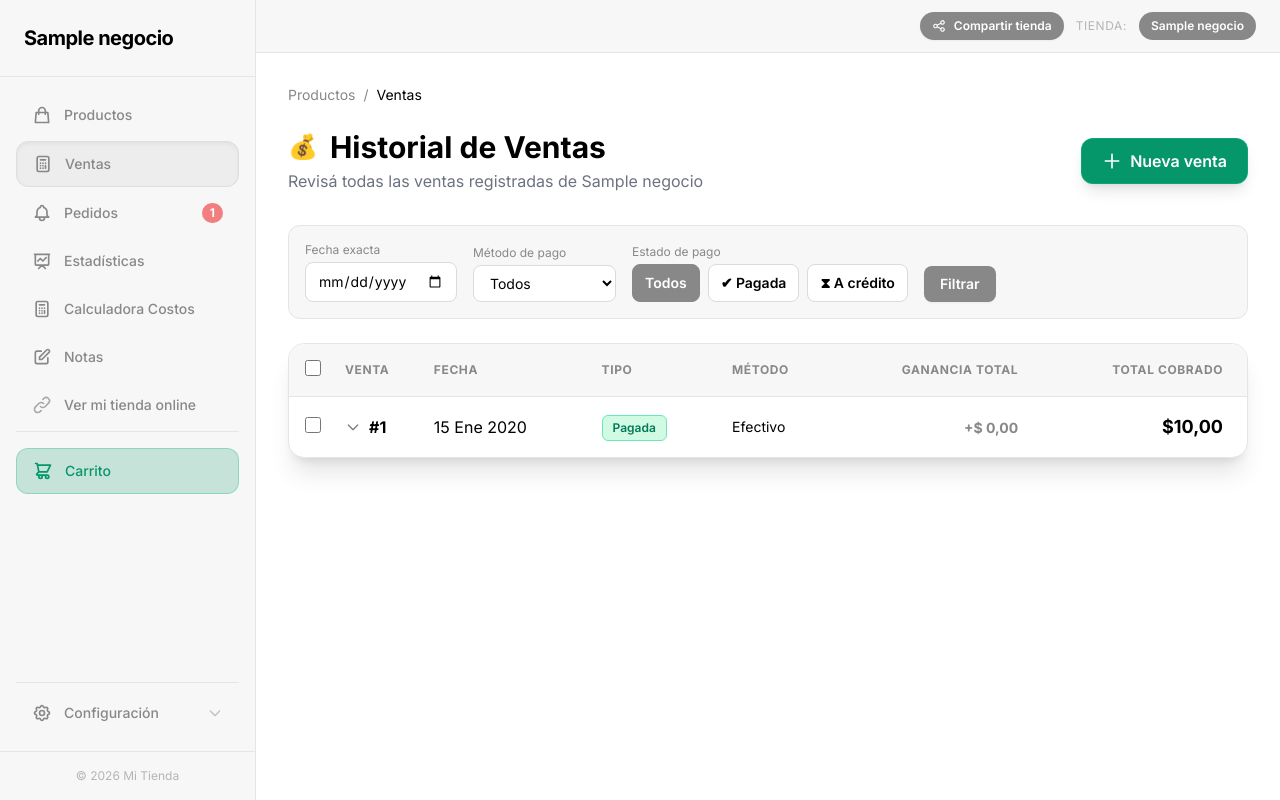
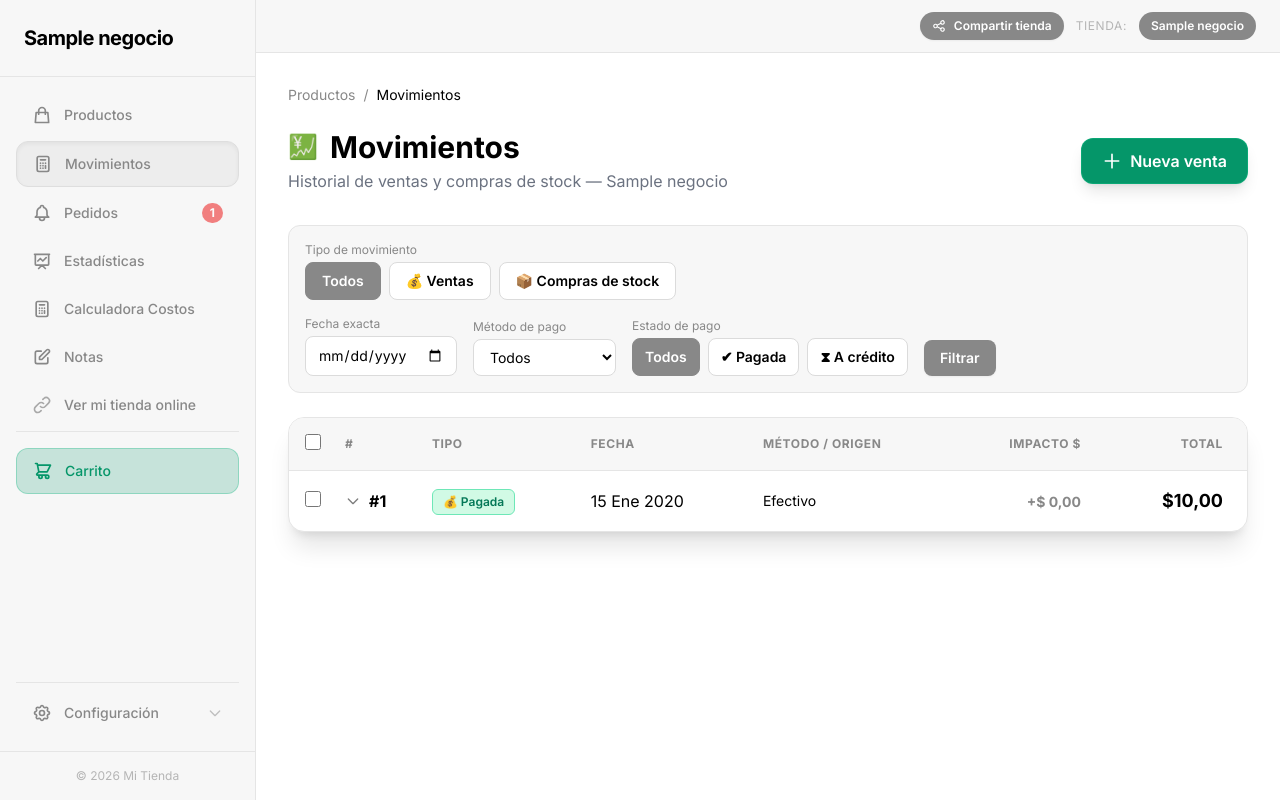
Before and after one commit to Maxii9/Dulce_Detalle, a Django app: page /1/gestion/ventas/ in a window 1280 px wide. Run offline with Django 5.2, Linux system fonts and the light colour scheme; a user stored in the database is signed in; tables that the repository leaves empty hold one stand-in row (values such as "Sample post"); grey boxes marked "Sample" are stand-in pictures; some libraries are stand-ins or nearby versions.

Commit message:
feat: Movimientos - registro de compras de stock como egresos negativos

```diff
--- a/dulce_detalle/app/templates/base.html
+++ b/dulce_detalle/app/templates/base.html
@@ -160,7 +160,7 @@
         Productos
       </a>
 
-      <!-- Ventas -->
+      <!-- Movimientos -->
       <a href="{% url 'lista_ventas' slug=negocio.slug %}"
         class="flex items-center gap-3 px-4 py-3 rounded-xl font-medium text-sm transition-all
                 {% if 'venta' in current_view %}bg-nav-active-bg text-nav-active-text border border-nav-active-border shadow-inner{% else %}text-sidebar-text hover:bg-nav-hover-bg hover:text-nav-hover-text{% endif %}">
@@ -168,7 +168,7 @@
           <path stroke-linecap="round" stroke-linejoin="round" stroke-width="2"
             d="M9 7h6m0 10v-3m-3 3h.01M9 17h.01M9 14h.01M12 14h.01M15 11h.01M12 11h.01M9 11h.01M7 21h10a2 2 0 002-2V5a2 2 0 00-2-2H7a2 2 0 00-2 2v14a2 2 0 002 2z" />
         </svg>
-        Ventas
+        Movimientos
       </a>
 
       <!-- Pedidos -->
--- a/dulce_detalle/app/templates/ventas/lista.html
+++ b/dulce_detalle/app/templates/ventas/lista.html
@@ -1,6 +1,6 @@
 {% extends "base.html" %}
 
-{% block title %}Historial de Ventas — {{ negocio.nombre }}{% endblock %}
+{% block title %}Movimientos — {{ negocio.nombre }}{% endblock %}
 
 {% block content %}
 
@@ -8,17 +8,17 @@
 <div class="flex items-center gap-2 text-sm text-content-label mb-6">
   <a href="{% url 'lista_productos' slug=negocio.slug %}" class="hover:text-emerald-400 transition-all">Productos</a>
   <span>/</span>
-  <span class="text-content-value">Ventas</span>
+  <span class="text-content-value">Movimientos</span>
 </div>
 
 <!-- Encabezado -->
 <div class="mb-8 flex flex-col sm:flex-row items-center justify-between gap-4">
   <div class="text-center sm:text-left">
     <h1 class="text-3xl font-bold text-content-title flex items-center justify-center sm:justify-start gap-3">
-      <span class="text-2xl">💰</span>
-      Historial de Ventas
+      <span class="text-2xl">💹</span>
+      Movimientos
     </h1>
-    <p class="text-content-subtitle mt-1">Revisá todas las ventas registradas de {{ negocio.nombre }}</p>
+    <p class="text-content-subtitle mt-1">Historial de ventas y compras de stock — {{ negocio.nombre }}</p>
   </div>
   <div class="w-full sm:w-auto">
     <a href="{% url 'nueva_venta' slug=negocio.slug %}"
@@ -33,18 +33,42 @@
 
 {% if not ventas %}
 <div class="bg-card-bg rounded-2xl border border-card-border p-16 text-center shadow-xl">
-  <span class="text-6xl opacity-30">🧾</span>
-  <h2 class="text-xl font-semibold text-content-title mt-4">Aún no hay ventas registradas</h2>
-  <p class="text-content-subtitle mt-2">Agregá productos al carrito y generá tu primera venta.</p>
+  <span class="text-6xl opacity-30">💹</span>
+  <h2 class="text-xl font-semibold text-content-title mt-4">Aún no hay movimientos registrados</h2>
+  <p class="text-content-subtitle mt-2">Registrá ventas o actualizá el stock de productos para ver movimientos aquí.</p>
 </div>
 {% else %}
 
 <!-- Filtros -->
 <form method="get" class="mb-6 flex flex-wrap items-end gap-4 bg-form-bg p-4 rounded-xl border border-form-border">
+  <!-- Tipo de movimiento (nuevo) -->
+  <div class="w-full">
+    <label class="block text-xs text-content-label mb-1">Tipo de movimiento</label>
+    <div class="flex flex-wrap gap-2">
+      <a href="?fecha={{ filtro_fecha }}&metodo={{ filtro_metodo }}&tipo={{ filtro_tipo }}&movimiento="
+        class="px-4 py-2 rounded-lg text-sm font-semibold border transition-all
+          {% if not filtro_movimiento %}bg-sidebar-text text-white border-sidebar-text{% else %}bg-input-bg text-input-text border-input-border hover:border-sidebar-text{% endif %}">
+        Todos
+      </a>
+      <a href="?fecha={{ filtro_fecha }}&metodo={{ filtro_metodo }}&tipo={{ filtro_tipo }}&movimiento=venta"
+        class="px-4 py-2 rounded-lg text-sm font-semibold border transition-all flex items-center gap-1.5
+          {% if filtro_movimiento == 'venta' %}bg-emerald-500 text-white border-emerald-500{% else %}bg-input-bg text-input-text border-input-border hover:border-emerald-400{% endif %}">
+        💰 Ventas
+      </a>
+      <a href="?fecha={{ filtro_fecha }}&metodo={{ filtro_metodo }}&tipo=&movimiento=compra_stock"
+        class="px-4 py-2 rounded-lg text-sm font-semibold border transition-all flex items-center gap-1.5
+          {% if filtro_movimiento == 'compra_stock' %}bg-red-500 text-white border-red-500{% else %}bg-input-bg text-input-text border-input-border hover:border-red-400{% endif %}">
+        📦 Compras de stock
+      </a>
+    </div>
+  </div>
+
   <div class="w-full sm:w-auto">
     <label class="block text-xs text-content-label mb-1">Fecha exacta</label>
     <input type="date" name="fecha" value="{{ filtro_fecha }}" class="w-full bg-input-bg border border-input-border text-sm text-input-text rounded-lg px-3 py-2 focus:outline-none focus:border-input-focus transition-all">
   </div>
+
+  {% if filtro_movimiento != 'compra_stock' %}
   <div class="w-full sm:w-auto">
     <label class="block text-xs text-content-label mb-1">Método de pago</label>
     <select name="metodo" class="w-full bg-input-bg border border-input-border text-sm text-input-text rounded-lg px-3 py-2 focus:outline-none focus:border-input-focus transition-all">
@@ -54,9 +78,11 @@
       <option value="transferencia" {% if filtro_metodo == 'transferencia' %}selected{% endif %}>Transferencia</option>
       <option value="mercadopago" {% if filtro_metodo == 'mercadopago' %}selected{% endif %}>Mercado Pago</option>
       <option value="qr" {% if filtro_metodo == 'qr' %}selected{% endif %}>QR</option>
+      <option value="egreso" {% if filtro_metodo == 'egreso' %}selected{% endif %}>Egreso directo</option>
       <option value="otro" {% if filtro_metodo == 'otro' %}selected{% endif %}>Otro</option>
     </select>
   </div>
+
   <div class="w-full sm:w-auto">
     <label class="block text-xs text-content-label mb-1">Estado de pago</label>
     <div class="flex gap-2">
@@ -77,23 +103,28 @@
       </button>
     </div>
   </div>
+  {% endif %}
+
+  <!-- Hidden fields para mantener movimiento al filtrar -->
+  <input type="hidden" name="movimiento" value="{{ filtro_movimiento }}">
+
   <div class="flex items-center gap-2 w-full sm:w-auto">
     <button type="submit" class="flex-1 sm:flex-none bg-sidebar-text hover:opacity-80 text-white px-4 py-2 rounded-lg text-sm font-semibold transition-colors shadow-sm">
       Filtrar
     </button>
-    {% if filtro_fecha or filtro_metodo or filtro_tipo %}
+    {% if filtro_fecha or filtro_metodo or filtro_tipo or filtro_movimiento %}
     <a href="{% url 'lista_ventas' slug=negocio.slug %}" class="text-content-label hover:text-content-value px-3 py-2 text-sm font-medium transition-colors">Limpiar</a>
     {% endif %}
   </div>
 </form>
 
 <!-- Formulario masivo -->
-<form method="post" action="{% url 'ventas_bulk_eliminar' slug=negocio.slug %}" id="bulkDeleteForm" onsubmit="return confirm('¿Seguro que deseas eliminar estas ventas de forma permanente?');">
+<form method="post" action="{% url 'ventas_bulk_eliminar' slug=negocio.slug %}" id="bulkDeleteForm" onsubmit="return confirm('¿Seguro que deseas eliminar estos movimientos de forma permanente?');">
   {% csrf_token %}
 
   <div id="bulk-actions" class="mb-4 flex items-center justify-between" style="display: none;">
     <span class="text-sm font-semibold text-content-title bg-white border border-card-border px-4 py-2 rounded-xl shadow-sm">
-      <span id="selected-count" class="text-red-500 font-bold">0</span> ventas seleccionadas
+      <span id="selected-count" class="text-red-500 font-bold">0</span> movimientos seleccionados
     </span>
     <button type="submit" class="bg-red-500 hover:bg-red-600 text-white px-5 py-2.5 rounded-xl text-sm font-bold shadow transition-all flex items-center gap-2">
       <svg class="w-4 h-4" fill="none" stroke="currentColor" viewBox="0 0 24 24"><path stroke-linecap="round" stroke-linejoin="round" stroke-width="2" d="M19 7l-.867 12.142A2 2 0 0116.138 21H7.862a2 2 0 01-1.995-1.858L5 7m5 4v6m4-6v6m1-10V4a1 1 0 00-1-1h-4a1 1 0 00-1 1v3M4 7h16"/></svg>
@@ -101,7 +132,7 @@
     </button>
   </div>
 
-<!-- Tabla de Ventas (con scroll horizontal) -->
+<!-- Tabla de Movimientos -->
 <div class="bg-card-bg rounded-2xl border border-card-border overflow-x-auto shadow-xl">
   <table class="w-full min-w-[700px]">
     <thead>
@@ -109,16 +140,65 @@
         <th class="w-12 px-4 py-4 text-center cursor-pointer" title="Seleccionar todo" onclick="document.getElementById('selectAll').click()">
           <input type="checkbox" id="selectAll" class="w-4 h-4 rounded border-gray-300 text-red-500 focus:ring-red-500 cursor-pointer pointer-events-none" onclick="toggleAll(this); event.stopPropagation()">
         </th>
-        <th class="text-left px-2 py-4">Venta</th>
+        <th class="text-left px-2 py-4">#</th>
+        <th class="text-left px-4 py-4">Tipo</th>
         <th class="text-left px-4 py-4">Fecha</th>
-        <th class="text-left px-4 py-4">Tipo</th>
-        <th class="text-left px-4 py-4">Método</th>
-        <th class="text-right px-4 py-4">Ganancia Total</th>
-        <th class="text-right px-6 py-4">Total Cobrado</th>
+        <th class="text-left px-4 py-4">Método / Origen</th>
+        <th class="text-right px-4 py-4">Impacto $</th>
+        <th class="text-right px-6 py-4">Total</th>
       </tr>
     </thead>
     <tbody class="divide-y divide-card-border">
       {% for venta in ventas %}
+      {% if venta.tipo_movimiento == 'compra_stock' %}
+      <!-- ── FILA COMPRA DE STOCK (egreso / rojo) ── -->
+      <tr class="hover:bg-red-50 transition-colors group cursor-pointer border-l-4 border-l-red-400"
+          onclick="document.getElementById('detalle-{{ venta.pk }}').classList.toggle('hidden')">
+        <td class="px-4 py-4 text-center" onclick="event.stopPropagation()">
+          <input type="checkbox" name="venta_ids" value="{{ venta.pk }}" class="venta-checkbox w-4 h-4 rounded border-gray-300 text-red-500 focus:ring-red-500 cursor-pointer transition-all" onclick="updateBulkUI()">
+        </td>
+        <td class="px-2 py-4">
+          <div class="flex items-center gap-2">
+            <svg class="w-4 h-4 text-red-400 group-hover:text-red-500 transition-colors" fill="none" stroke="currentColor" viewBox="0 0 24 24"><path stroke-linecap="round" stroke-linejoin="round" stroke-width="2" d="M19 9l-7 7-7-7"></path></svg>
+            <span class="font-bold text-red-500">#{{ venta.pk }}</span>
+          </div>
+        </td>
+        <td class="px-4 py-4">
+          <span class="inline-flex items-center gap-1.5 px-2.5 py-1 rounded-md text-xs font-semibold bg-red-100 text-red-700 border border-red-300">
+            📦 Compra stock
+          </span>
+        </td>
+        <td class="px-4 py-4 text-content-value">
+          {{ venta.fecha|date:"d M Y" }}
+        </td>
+        <td class="px-4 py-4 text-content-value text-sm">
+          Egreso directo
+        </td>
+        <td class="px-4 py-4 text-right">
+          <span class="font-bold text-red-500 text-sm">-$ {{ venta.total|stringformat:".2f"|slice:"1:" }}</span>
+        </td>
+        <td class="px-6 py-4 text-right">
+          <span class="font-bold text-red-600 text-lg">-${{ venta.total|stringformat:".2f"|slice:"1:" }}</span>
+        </td>
+      </tr>
+      <!-- Fila expandible compra -->
+      <tr id="detalle-{{ venta.pk }}" class="hidden bg-red-50 border-b border-red-100 transition-all">
+        <td colspan="7" class="p-0">
+          <div class="px-10 py-5">
+            {% if venta.observacion %}
+            <div class="mb-3 bg-white border border-red-200 rounded-xl p-4">
+              <h4 class="text-xs font-bold text-red-400 uppercase tracking-wider mb-2 flex items-center gap-2">
+                <span>📦</span> Detalle de compra
+              </h4>
+              <p class="text-sm text-content-value whitespace-pre-line">{{ venta.observacion }}</p>
+            </div>
+            {% endif %}
+          </div>
+        </td>
+      </tr>
+
+      {% else %}
+      <!-- ── FILA VENTA NORMAL ── -->
       <tr class="hover:bg-card-row-hover transition-colors group cursor-pointer" onclick="document.getElementById('detalle-{{ venta.pk }}').classList.toggle('hidden')">
         <td class="px-4 py-4 text-center" onclick="event.stopPropagation()">
           <input type="checkbox" name="venta_ids" value="{{ venta.pk }}" class="venta-checkbox w-4 h-4 rounded border-gray-300 text-red-500 focus:ring-red-500 cursor-pointer transition-all" onclick="updateBulkUI()">
@@ -129,13 +209,13 @@
             <span class="font-bold text-content-value">#{{ venta.pk }}</span>
           </div>
         </td>
+        <td class="px-4 py-4" onclick="event.stopPropagation(); window.cambiarTipoVenta({{ venta.pk }}, '{{ venta.tipo }}')">
+          <span id="badge-tipo-{{ venta.pk }}" class="cursor-pointer hover:opacity-80 transition-opacity inline-flex items-center gap-1.5 px-2.5 py-1 rounded-md text-xs font-semibold {% if venta.tipo == 'pagada' %}bg-emerald-100 text-emerald-700 border border-emerald-300{% else %}bg-amber-100 text-amber-700 border border-amber-300{% endif %}">
+            💰 {% if venta.tipo == 'pagada' %}Pagada{% else %}A crédito{% endif %}
+          </span>
+        </td>
         <td class="px-4 py-4 text-content-value">
           {{ venta.fecha|date:"d M Y" }}
-        </td>
-        <td class="px-4 py-4" onclick="event.stopPropagation(); window.cambiarTipoVenta({{ venta.pk }}, '{{ venta.tipo }}')">
-          <span id="badge-tipo-{{ venta.pk }}" class="cursor-pointer hover:opacity-80 transition-opacity inline-flex items-center gap-1.5 px-2.5 py-1 rounded-md text-xs font-semibold {% if venta.tipo == 'pagada' %}bg-emerald-100 text-emerald-700 border border-emerald-300{% else %}bg-amber-100 text-amber-700 border border-amber-300{% endif %}">
-            {% if venta.tipo == 'pagada' %}Pagada{% else %}A crédito{% endif %}
-          </span>
         </td>
         <td class="px-4 py-4 text-content-value text-sm capitalize">
           {{ venta.get_metodo_pago_display }}
@@ -148,7 +228,7 @@
         </td>
       </tr>
 
-      <!-- Fila Expandible (Oculta por defecto) -->
+      <!-- Fila Expandible venta normal -->
       <tr id="detalle-{{ venta.pk }}" class="hidden bg-card-expanded border-b border-card-border transition-all">
         <td colspan="7" class="p-0">
           <div class="px-10 py-5">
@@ -189,6 +269,7 @@
           </div>
         </td>
       </tr>
+      {% endif %}
       {% endfor %}
     </tbody>
   </table>
@@ -247,7 +328,7 @@ window.cambiarTipoVenta = async function(pk, tipoActual) {
             tdElement.setAttribute('onclick', `event.stopPropagation(); window.cambiarTipoVenta(${pk}, '${data.nuevo_tipo}')`);
 
             const badge = document.getElementById(`badge-tipo-${pk}`);
-            badge.innerText = data.display;
+            badge.innerText = (data.nuevo_tipo === 'pagada' ? '💰 ' : '⧗ ') + data.display;
 
             if (data.nuevo_tipo === 'pagada') {
                 badge.className = 'cursor-pointer hover:opacity-80 transition-opacity inline-flex items-center gap-1.5 px-2.5 py-1 rounded-md text-xs font-semibold bg-emerald-100 text-emerald-700 border border-emerald-300';
--- a/dulce_detalle/app/views.py
+++ b/dulce_detalle/app/views.py
@@ -352,26 +352,32 @@ def lista_ventas(request, slug):
     ventas = services.get_ventas(negocio.slug)
 
     # Filtros
-    fecha  = request.GET.get('fecha', '')
-    metodo = request.GET.get('metodo', '')
-    tipo   = request.GET.get('tipo', '')
+    fecha     = request.GET.get('fecha', '')
+    metodo    = request.GET.get('metodo', '')
+    tipo      = request.GET.get('tipo', '')
+    movimiento = request.GET.get('movimiento', '')  # 'venta' | 'compra_stock' | ''
 
+    if movimiento:
+        ventas = ventas.filter(tipo_movimiento=movimiento)
     if fecha:
         ventas = ventas.filter(fecha=fecha)
     if metodo:
         ventas = ventas.filter(metodo_pago=metodo)
     if tipo:
-        ventas = ventas.filter(tipo=tipo)
+        # tipo (pagada/credito) solo aplica a ventas normales
+        ventas = ventas.filter(tipo=tipo, tipo_movimiento='venta')
 
     return render(request, 'ventas/lista.html', {
-        'negocio':       negocio,
-        'negocios':      negocios,
-        'ventas':        ventas,
-        'filtro_fecha':  fecha,
-        'filtro_metodo': metodo,
-        'filtro_tipo':   tipo,
-        'carrito_count': len(services.get_carrito(request.session)),
+        'negocio':          negocio,
+        'negocios':         negocios,
+        'ventas':           ventas,
+        'filtro_fecha':     fecha,
+        'filtro_metodo':    metodo,
+        'filtro_tipo':      tipo,
+        'filtro_movimiento': movimiento,
+        'carrito_count':    len(services.get_carrito(request.session)),
     })
+
 
 
 @tienda_requerida
@@ -574,9 +580,14 @@ def eliminar_insumo(request, slug, pk):
 def tienda_publica(request, slug):
     negocio = get_object_or_404(services.Negocio, slug=slug)
 
-    if not negocio.activa:
-        from django.http import Http404
-        raise Http404("Esta tienda no se encuentra activa en este momento.")
+    # Verificar si el visitante es el propietario o superusuario (modo preview)
+    es_propietario = request.user.is_authenticated and (
+        request.user.is_superuser or request.user == negocio.propietario
+    )
+
+    if not negocio.activa and not es_propietario:
+        # Clientes: redirigir a página de tienda inactiva
+        return redirect('tienda_inactiva', slug=slug)
 
     # Solo mostrar productos con stock disponible
     productos = services.get_productos(slug).filter(stock__gt=0)
@@ -610,8 +621,6 @@ def tienda_publica(request, slug):
         (p, carrito_cantidades.get(p.pk, 0))
         for p in productos
     ]
-
-    es_propietario = request.user.is_authenticated and (request.user.is_superuser or request.user == negocio.propietario)
 
     return render(request, 'tienda_publica/index.html', {
         'negocio': negocio,
```
Also changed, not shown: dulce_detalle/app/models.py (+11 -0 lines), dulce_detalle/app/services.py (+21 -1 lines), dulce_detalle/app/migrations/0018_venta_tipo_movimiento_alter_venta_metodo_pago.py (added).
